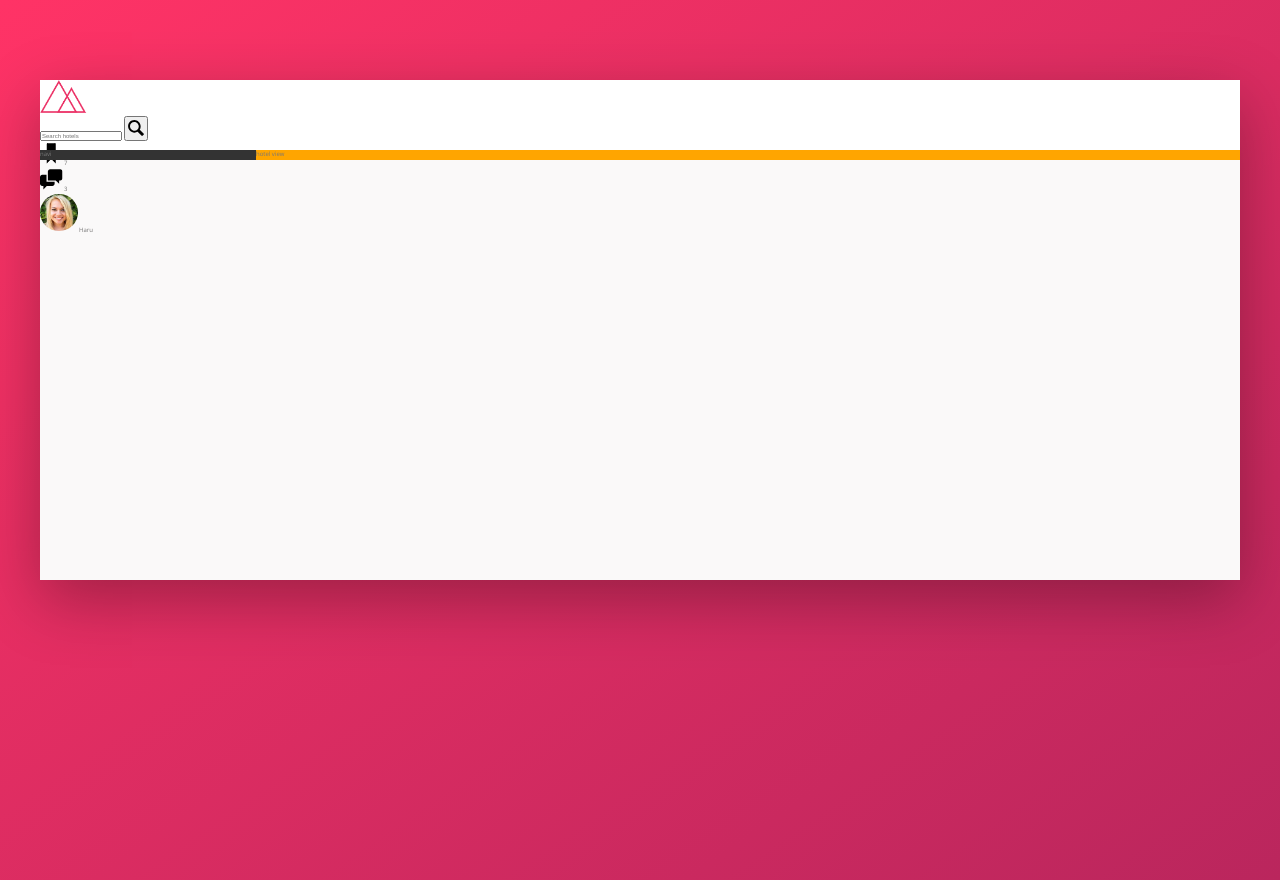
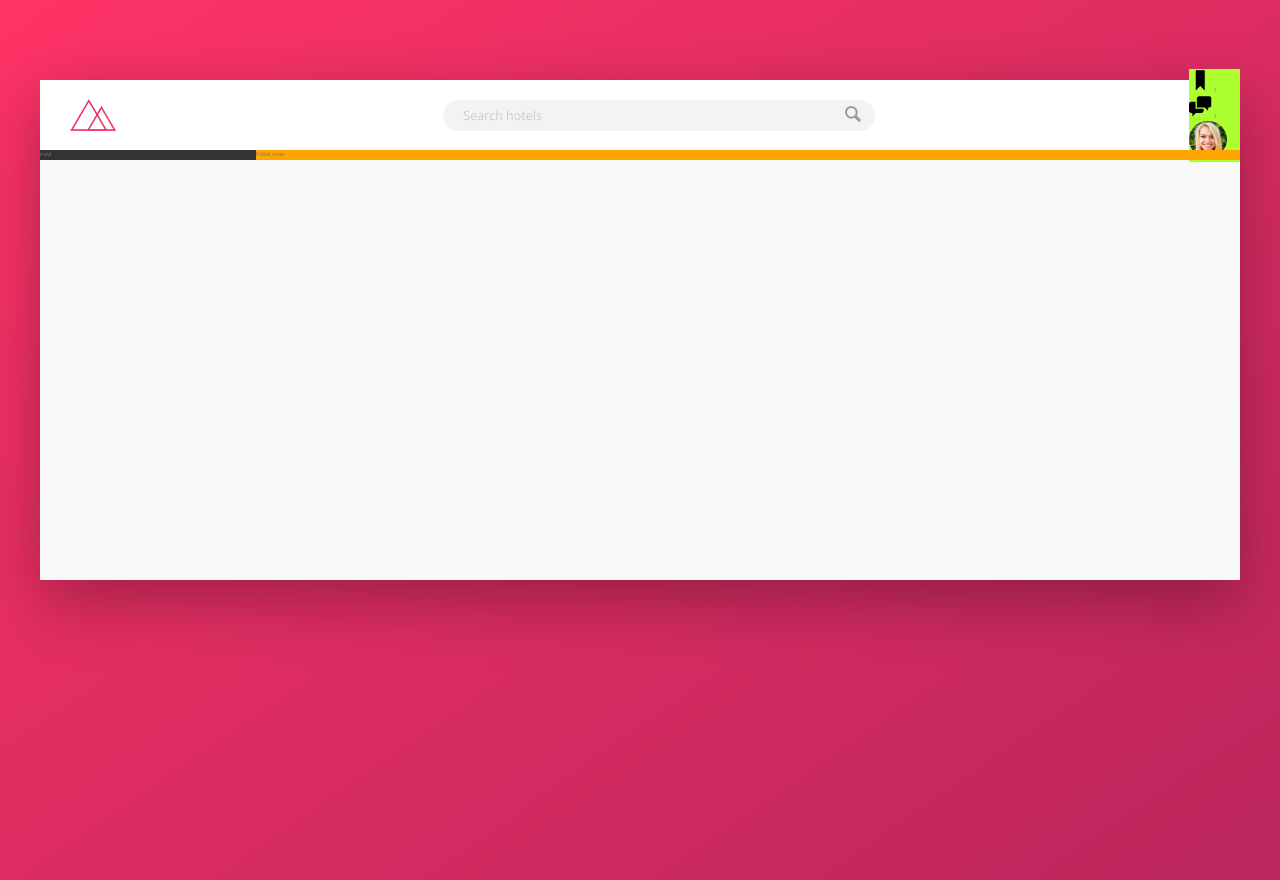
Before and after one commit to haruyasu/improve_css, a website: page 2_trillo/index.html in a window 1280 px wide. Drawn offline with nearby package versions, Linux system fonts and the light colour scheme.

Commit message:
building the header 2

```diff
--- a/2_trillo/sass/_components.scss
+++ b/2_trillo/sass/_components.scss
@@ -1,26 +1,68 @@
 // LOGO
 .logo {
     height: 3.25rem;
+    margin-left: 3rem;
 }
 
 // SEARCH
 .search {
+    flex: 0 0 40%;
+    display: flex;
+    align-items: center;
+    justify-content: center;
+
     &__input {
+        font-family: inherit;
+        font-size: inherit;
+        color: inherit;
+        background-color: var(--color-grey-light-2);
+        border: none;
+        padding: .7rem 2rem;
+        border-radius: 100px;
+        width: 90%;
+        transition: all .2s;
+        margin-right: -3.25rem;
 
+        &:focus {
+            outline: none;
+            width: 100%;
+            background-color: var(--color-grey-light-3);
+        }
+
+        &::-webkit-input-placeholder {
+            font-weight: 100;
+            color: var(--color-grey-light-4);
+        }
+    }
+
+    &__input:focus + &__button {
+        background-color: var(--color-grey-light-3);
     }
 
     &__button {
+        border: none;
+        background-color: var(--color-grey-light-2);
 
+        &:focus {
+            outline: none;
+        }
+
+        &:active {
+            transform: translateX(2px);
+        }
     }
 
     &__icon {
         height: 2rem;
         width: 2rem;
+        fill: var(--color-grey-dark-3);
     }
 }
 
 //USER NAV
 .user-nav {
+    background-color: greenyellow;
+
     &__icon-box {
 
     }
--- a/2_trillo/sass/_layout.scss
+++ b/2_trillo/sass/_layout.scss
@@ -7,9 +7,13 @@
 }
 
 .header {
+    font-size: 2rem;
     height: 7rem;
     background-color: #fff;
     border-bottom: var(--color-grey-light-2);
+    display: flex;
+    justify-content: space-between;
+    align-items: center;
 }
 
 .content {
```
Also changed, not shown: 2_trillo/css/style.css.
